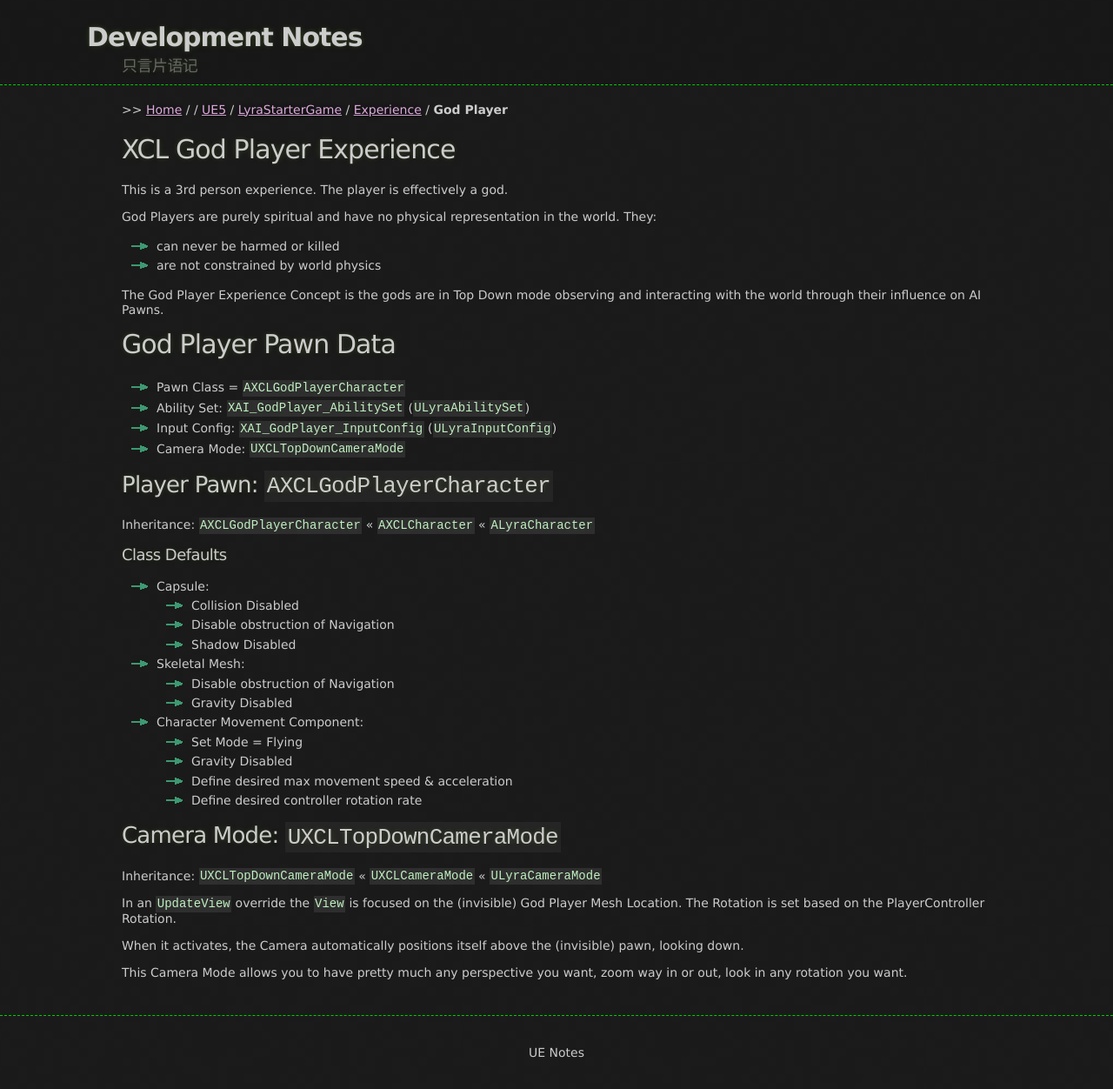
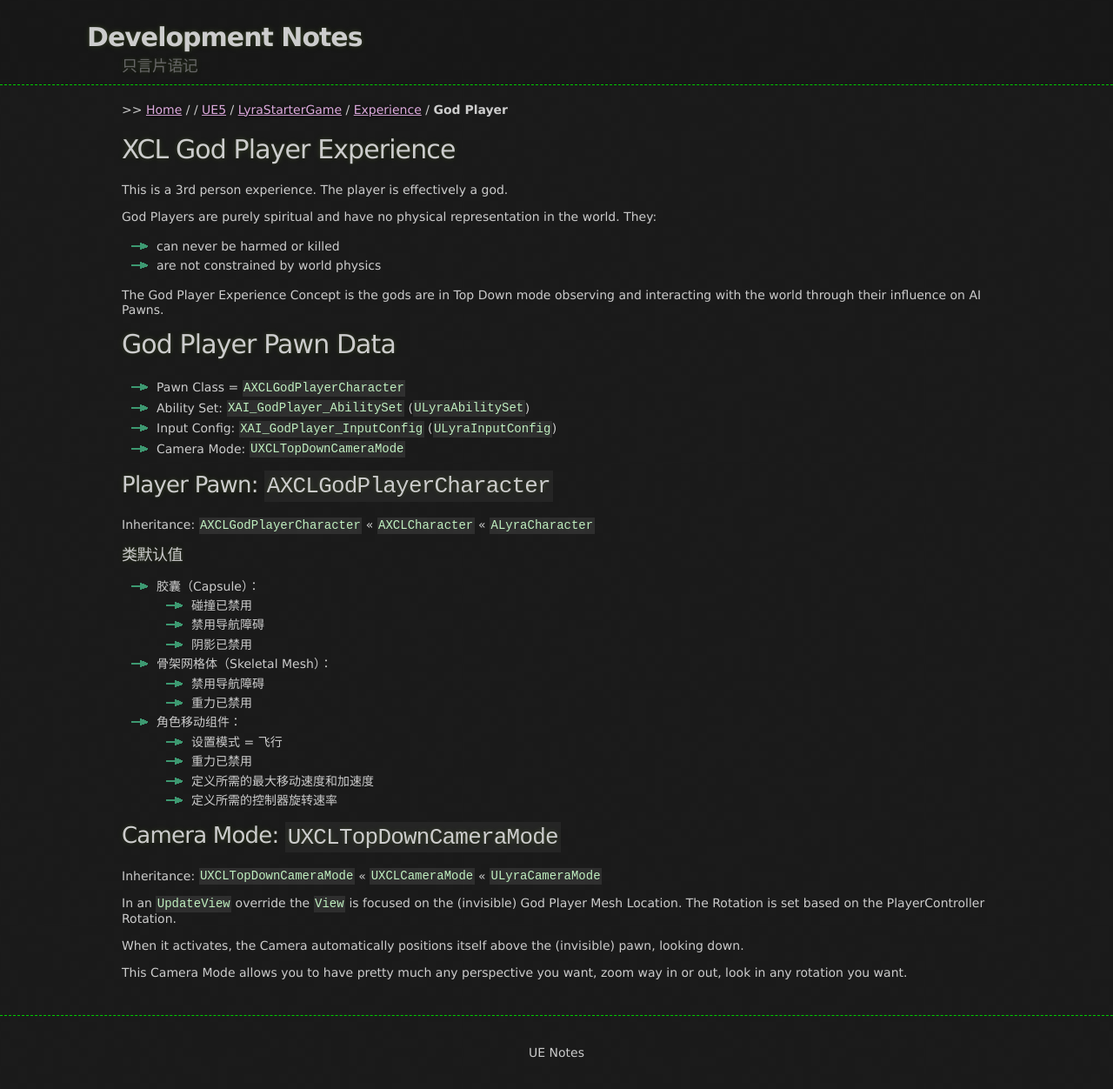
Before and after one commit to kuafu/kuafu.github.io, a Jekyll site: the page built from UE5/LyraStarterGame/Experience/GodPlayer/index.md, in a window 1280 px wide. Shown: the whole page at 87% size. Built offline with Jekyll 4.4.1, drawn with Linux system fonts in a browser that asks for light colours.

Commit message:
God Player Experience

```diff
--- a/UE5/LyraStarterGame/Experience/GodPlayer/index.md
+++ b/UE5/LyraStarterGame/Experience/GodPlayer/index.md
@@ -31,20 +31,22 @@ with the world through their influence on AI Pawns.
 
 Inheritance: `AXCLGodPlayerCharacter` « `AXCLCharacter` « `ALyraCharacter`
 
-##### Class Defaults
+##### 类默认值
 
-- Capsule:
-  - Collision Disabled
-  - Disable obstruction of Navigation
-  - Shadow Disabled
-- Skeletal Mesh:
-  - Disable obstruction of Navigation
-  - Gravity Disabled
-- Character Movement Component:
-  - Set Mode = Flying
-  - Gravity Disabled
-  - Define desired max movement speed & acceleration
-  - Define desired controller rotation rate
+- 胶囊（Capsule）：
+  - 碰撞已禁用
+  - 禁用导航障碍
+  - 阴影已禁用
+
+- 骨架网格体（Skeletal Mesh）：
+  - 禁用导航障碍
+  - 重力已禁用
+
+- 角色移动组件：
+  - 设置模式 = 飞行
+  - 重力已禁用
+  - 定义所需的最大移动速度和加速度
+  - 定义所需的控制器旋转速率
 
 
 ## Camera Mode: `UXCLTopDownCameraMode`
```
